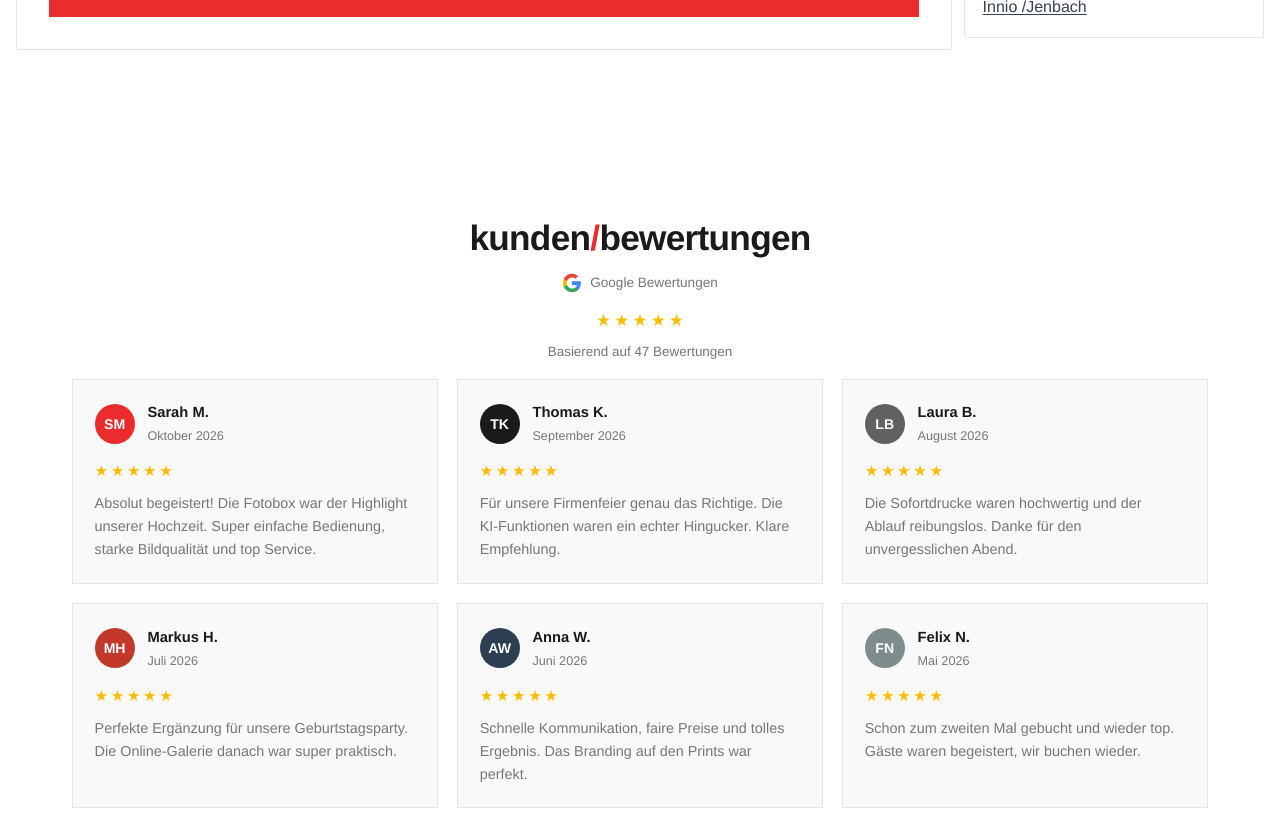
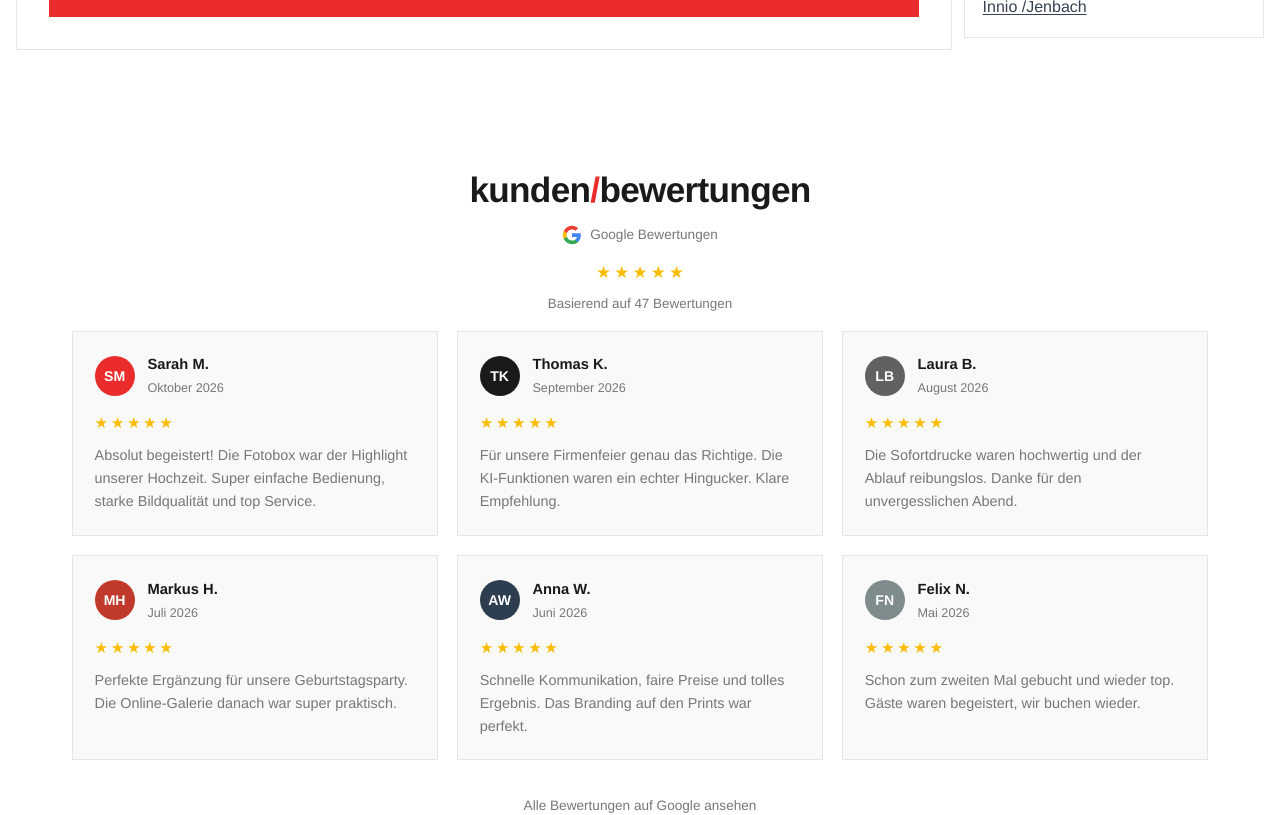
Before and after one commit to Blitzi9188/fotobox.tirol, a Next.js app: page /kontakt in a window 1280 px wide. Shown: the part 1500-2315 px from the top of the page. Built offline with nearby package versions, Linux system fonts and the light colour scheme.

Commit message:
style: move contact reviews section upward

```diff
--- a/src/app/globals.css
+++ b/src/app/globals.css
@@ -823,6 +823,10 @@ p {
 
 .reviews {
   background: var(--c-bg);
+}
+
+.reviews-contact {
+  padding-top: 2rem;
 }
 
 .reviews-header {
--- a/src/app/kontakt/page.tsx
+++ b/src/app/kontakt/page.tsx
@@ -113,7 +113,7 @@ export default async function KontaktPage({
             </div>
           </aside>
         </section>
-        <section id="reviews" className="reviews">
+        <section id="reviews" className="reviews reviews-contact">
           <div className="container">
             <div className="overall-rating">
               <div className="reviews-header">
```
